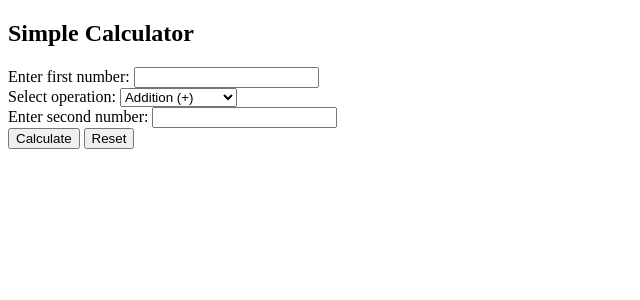
After one commit to khushboo916/pythalgoras, a Django app: page /MyApp/simpleCalculator in a window 1280 px wide. The commit adds this page. Shown: the top 300 px of the page, without its empty margins (0-640 px from the left). Run offline with Django 5.2, Linux system fonts and the light colour scheme.

Commit message:
simple calculator

```diff
--- a/pythalgoras/MyApp/templates/MyApp/introduction_to_ai.html
+++ b/pythalgoras/MyApp/templates/MyApp/introduction_to_ai.html
@@ -9,5 +9,4 @@
      language processing, and neural networks to enable computers to
      analyze data, recognize patterns, and make informed decisions.
     <
-    This page is created by {{khushboo}}.
- —------------—------------------------------------------------------------------------
+    This page is created by {{name}}
--- /dev/null
+++ b/pythalgoras/MyApp/templates/MyApp/simplecalculator_v1.html
@@ -0,0 +1,40 @@
+{% load static %}
+<!DOCTYPE html>
+<html lang="en">
+<head>
+    <meta charset="UTF-8">
+    <meta name="viewport" content="width=device-width, initial-scale=1.0">
+    <title>Simple Calculator</title>
+</head>
+<body>
+    <h2>Simple Calculator</h2>
+
+    <form method="post">
+        {% csrf_token %}
+        <label for="num1">Enter first number:</label>
+        <input type="number" name="num1" id="num1" required>
+        <br>
+
+        <label for="operation">Select operation:</label>
+        <select name="operation" id="operation" required>
+            <option value="+">Addition (+)</option>
+            <option value="-">Subtraction (-)</option>
+            <option value="*">Multiplication (*)</option>
+            <option value="/">Division (/)</option>
+        </select>
+        <br>
+
+        <label for="num2">Enter second number:</label>
+        <input type="number" name="num2" id="num2" required>
+        <br>
+
+        <button type="submit">Calculate</button>
+        <button type="reset">Reset</button>
+    </form>
+
+    {% if result is not None %}
+        <h3>Result:</h3>
+        <p>{{ num1 }} {{ operation }} {{ num2 }} = <strong>{{ result }}</strong></p>
+    {% endif %}
+</body>
+</html>
--- a/pythalgoras/MyApp/urls.py
+++ b/pythalgoras/MyApp/urls.py
@@ -7,4 +7,6 @@ urlpatterns = [
     path('view3',views.firstappview3),
     path('view4',views.fourthview),
     path('view5',views.fifthview,name='view5'),
+    path('simpleCalculator',views.simplecalculator_v1_view,name='calcuator'),
+
 ]
--- a/pythalgoras/MyApp/views.py
+++ b/pythalgoras/MyApp/views.py
@@ -29,3 +29,37 @@ def fourthview(request):
      analyze data, recognize patterns, and make informed decisions.
     """
     return HttpResponse(myhtml)
+def fifthview(request):
+    context = {'name':'khushboo'}
+    return render(request, 'MyApp/introduction_to_ai.html',context)
+
+
+def simplecalculator_v1_view(request):
+    result = None
+    num1, num2, operation = None, None, None
+
+    if request.method == "POST":
+        if "reset" in request.POST:  # If reset button is clicked
+            return render(request, "MyApp/simplecalculator_v1.html")  # Reload empty form
+
+        try:
+            num1 = float(request.POST.get("num1"))
+            num2 = float(request.POST.get("num2"))
+            operation = request.POST.get("operation")
+
+            if operation == "+":
+                result = num1 + num2
+            elif operation == "-":
+                result = num1 - num2
+            elif operation == "*":
+                result = num1 * num2
+            elif operation == "/":
+                if num2 != 0:
+                    result = num1 / num2
+                else:
+                    result = "Error: Division by zero"
+        except ValueError:
+            result = "Error: Invalid input"
+
+    context = {"result": result, "num1": num1, "num2": num2, "operation": operation}
+    return render(request, "MyApp/simplecalculator_v1.html", context)
```
